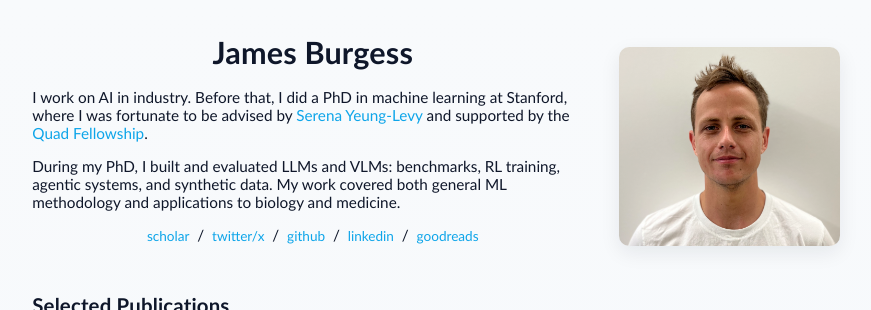
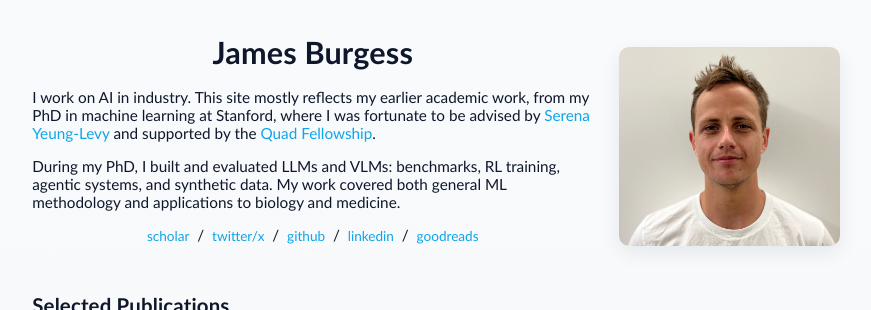
Before and after one commit to jmhb0/jmhb0.github.io, a Jekyll site: the page built from index.md, in a window 1280 px wide and 900 px high, cut to the strip 0-310 px from the top of the window. Shown: the whole strip, without its empty margins (204-1075 px from the left). Built offline with Jekyll 4.4.1, drawn with Linux system fonts in a browser that asks for light colours.

Commit message:
Flag bio as reflecting earlier PhD-era work
Co-Authored-By: Claude Sonnet 5 <noreply@anthropic.com>
Claude-Session: https://claude.ai/code/session_01WNAvsdqsaktm7qkCqLSmi6

```diff
--- a/_data/intro.yml
+++ b/_data/intro.yml
@@ -1,6 +1,6 @@
 name: James Burgess
 intro_paragraphs:
-  - "I work on AI in industry. Before that, I did a PhD in machine learning at Stanford, where I was fortunate to be advised by <a href=\"https://ai.stanford.edu/~syyeung/\">Serena Yeung-Levy</a> and supported by the <a href=\"https://www.quadfellowship.org/\">Quad Fellowship</a>."
+  - "I work on AI in industry. This site mostly reflects my earlier academic work, from my PhD in machine learning at Stanford, where I was fortunate to be advised by <a href=\"https://ai.stanford.edu/~syyeung/\">Serena Yeung-Levy</a> and supported by the <a href=\"https://www.quadfellowship.org/\">Quad Fellowship</a>."
   - "During my PhD, I built and evaluated LLMs and VLMs: benchmarks, RL training, agentic systems, and synthetic data. My work covered both general ML methodology and applications to biology and medicine."
 social_links:
   - text: scholar
```
